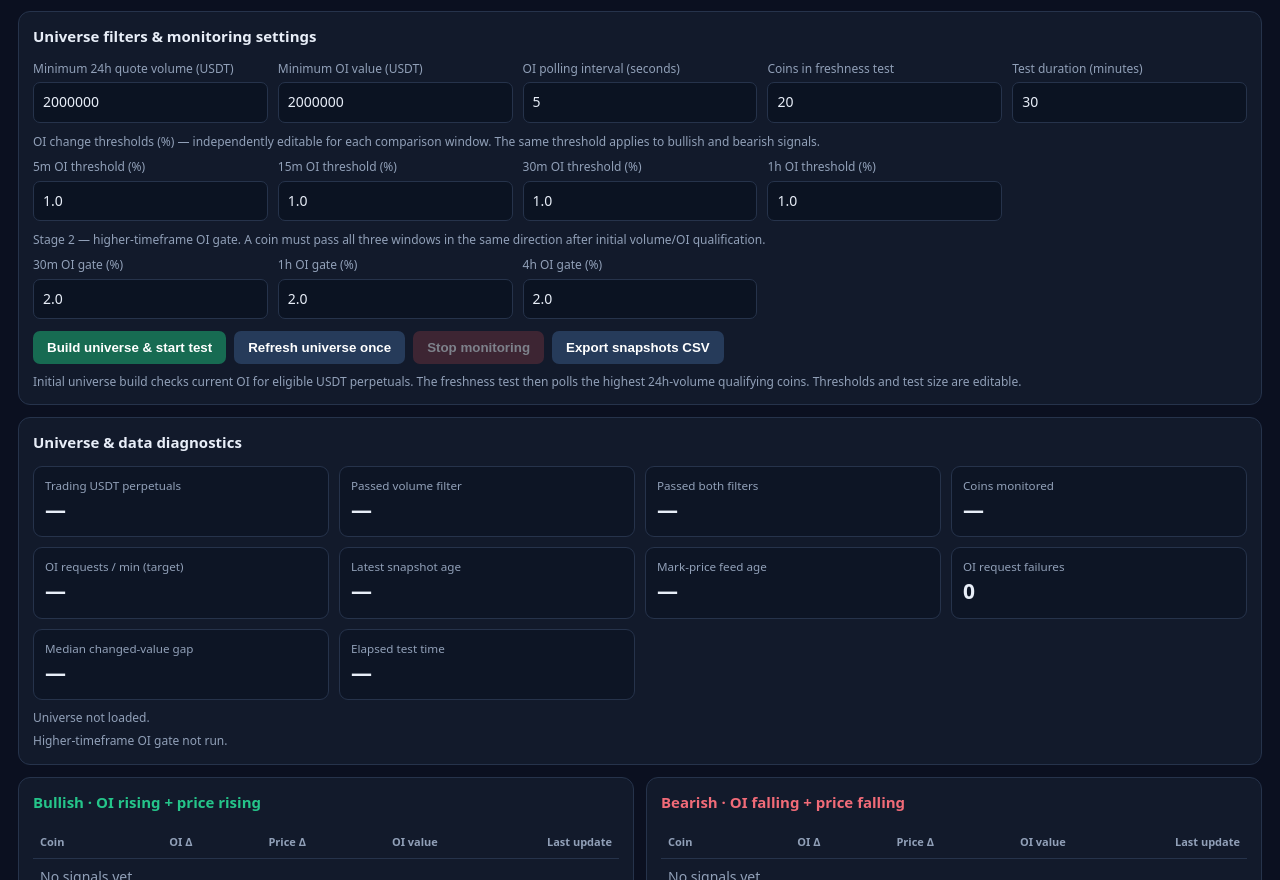
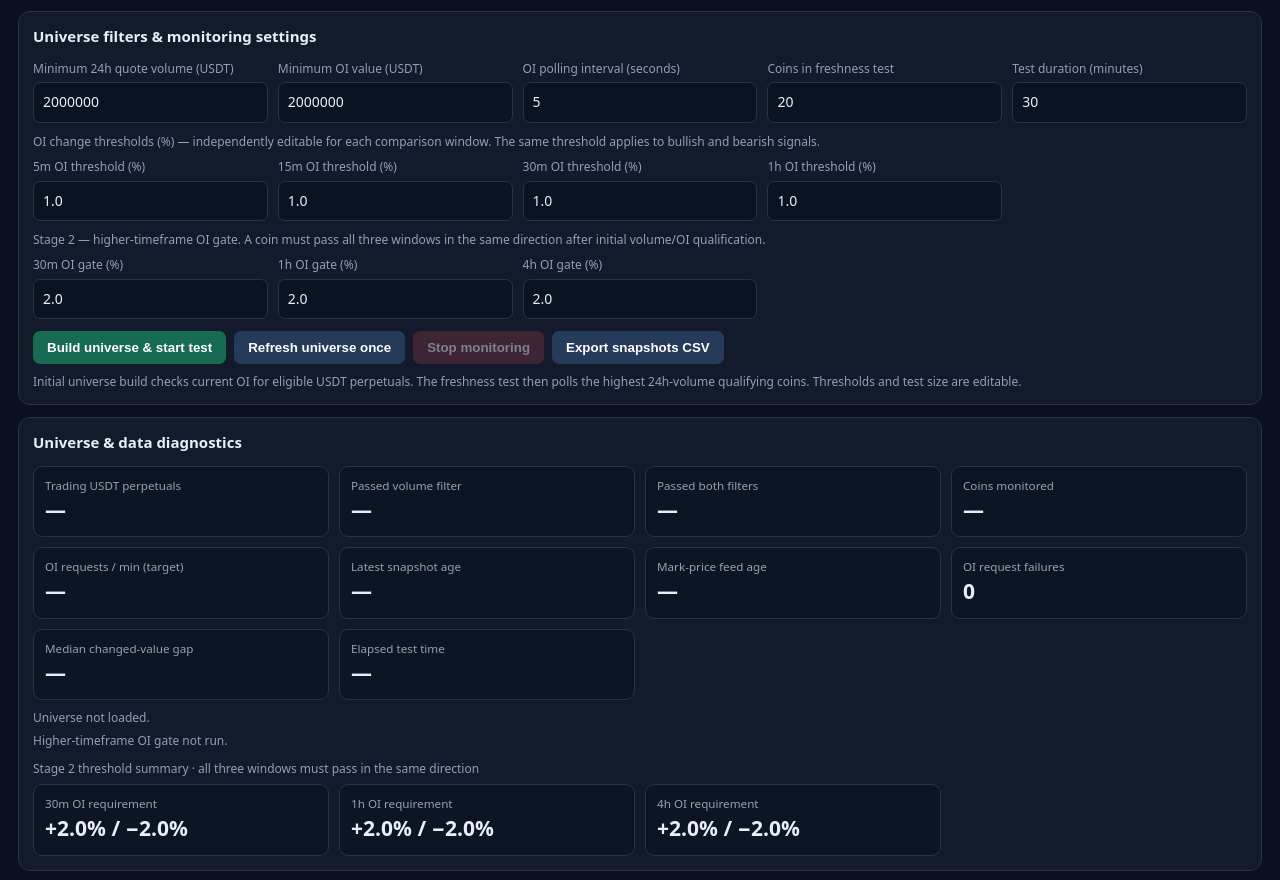
Before and after one commit to kingddenton/EMA-Scanner-, a plain HTML site: page index.html in a window 1280 px wide. Shown: the part 70-950 px from the top of the page. Drawn offline with Linux system fonts and the light colour scheme.

Commit message:
Display live 30m 1h 4h OI gate thresholds

```diff
--- a/index.html
+++ b/index.html
@@ -39,7 +39,7 @@ table{width:100%;border-collapse:collapse;font-variant-numeric:tabular-nums}th,t
 <section class="panel"><h2>Universe & data diagnostics</h2><div class="grid">
 <div class="metric"><small>Trading USDT perpetuals</small><strong id="total">—</strong></div><div class="metric"><small>Passed volume filter</small><strong id="volumePass">—</strong></div><div class="metric"><small>Passed both filters</small><strong id="eligible">—</strong></div><div class="metric"><small>Coins monitored</small><strong id="monitored">—</strong></div>
 <div class="metric"><small>OI requests / min (target)</small><strong id="rpm">—</strong></div><div class="metric"><small>Latest snapshot age</small><strong id="age">—</strong></div><div class="metric"><small>Mark-price feed age</small><strong id="priceAge">—</strong></div><div class="metric"><small>OI request failures</small><strong id="failures">0</strong></div><div class="metric"><small>Median changed-value gap</small><strong id="changeGap">—</strong></div><div class="metric"><small>Elapsed test time</small><strong id="elapsed">—</strong></div>
-</div><div class="hint" id="universeNote" style="margin-top:9px">Universe not loaded.</div><div class="hint" id="oiGateNote" style="margin-top:6px">Higher-timeframe OI gate not run.</div></section>
+</div><div class="hint" id="universeNote" style="margin-top:9px">Universe not loaded.</div><div class="hint" id="oiGateNote" style="margin-top:6px">Higher-timeframe OI gate not run.</div><div class="hint" style="margin-top:10px">Stage 2 threshold summary · all three windows must pass in the same direction</div><div class="grid" style="margin-top:7px"><div class="metric"><small>30m OI requirement</small><strong id="displayGate30m">+2.0% / −2.0%</strong></div><div class="metric"><small>1h OI requirement</small><strong id="displayGate1h">+2.0% / −2.0%</strong></div><div class="metric"><small>4h OI requirement</small><strong id="displayGate4h">+2.0% / −2.0%</strong></div></div></section>
 <div class="two">
 <section class="panel"><h2 class="bull">Bullish · OI rising + price rising</h2><div class="scroll"><table><thead><tr><th>Coin</th><th>OI Δ</th><th>Price Δ</th><th>OI value</th><th>Last update</th></tr></thead><tbody id="bullRows"><tr><td colspan="5" class="neutral">No signals yet</td></tr></tbody></table></div></section>
 <section class="panel"><h2 class="bear">Bearish · OI falling + price falling</h2><div class="scroll"><table><thead><tr><th>Coin</th><th>OI Δ</th><th>Price Δ</th><th>OI value</th><th>Last update</th></tr></thead><tbody id="bearRows"><tr><td colspan="5" class="neutral">No signals yet</td></tr></tbody></table></div></section>
@@ -186,5 +186,6 @@ async function start(){
 }
 function stop(){if(timer){clearInterval(timer);timer=null}wsWanted=false;if(wsRetry){clearTimeout(wsRetry);wsRetry=null}if(ws){ws.close();ws=null}setStatus('Stopped');$('startBtn').disabled=false;$('stopBtn').disabled=true}
 function exportCsv(){if(!snapshots.length){log('No snapshots available to export.');return}const head=['symbol','receipt_iso','binance_timestamp','oi_quantity','mark_price','oi_value_usdt','change_since_previous_pct'];const lines=[head.join(','),...snapshots.map(x=>[x.symbol,new Date(x.receipt).toISOString(),x.exchangeTime,x.oi,x.price,x.oiValue,x.delta??''].join(','))];const blob=new Blob([lines.join('\n')],{type:'text/csv'}),url=URL.createObjectURL(blob),a=document.createElement('a');a.href=url;a.download='oi-snapshots-'+new Date().toISOString().replace(/[:.]/g,'-')+'.csv';a.click();URL.revokeObjectURL(url)}
+function renderGateThresholds(){for(const [inputId,displayId] of [["gateOi30m","displayGate30m"],["gateOi1h","displayGate1h"],["gateOi4h","displayGate4h"]]){const v=Math.max(0,Number($(inputId).value)||0);$(displayId).textContent="+"+v.toFixed(1)+"% / −"+v.toFixed(1)+"%"} }["gateOi30m","gateOi1h","gateOi4h"].forEach(id=>$(id).addEventListener("input",renderGateThresholds));renderGateThresholds();
 $('startBtn').onclick=start;$('stopBtn').onclick=stop;$('scanBtn').onclick=async()=>{try{await buildUniverse()}catch(e){log('UNIVERSE ERROR: '+e.message);setStatus('Error')}};$('exportBtn').onclick=exportCsv;
 </script></body></html>
```
